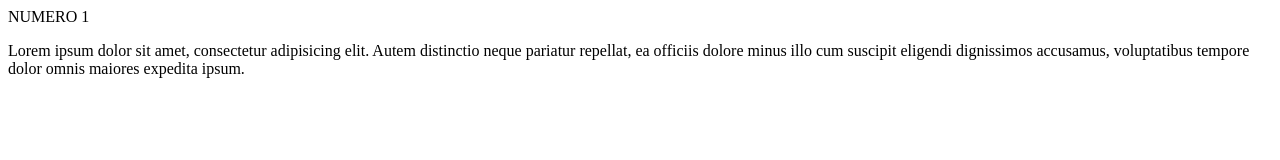
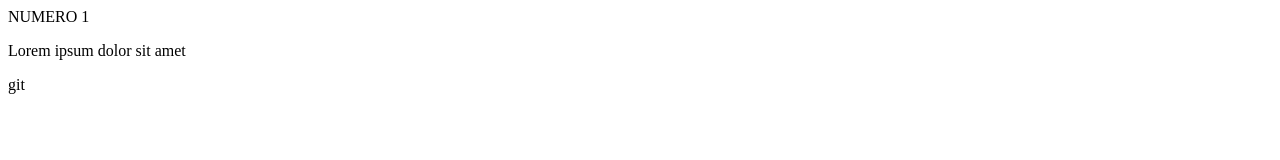
Before and after one commit to INGANDRESCHACON/REPOSITORIO_NUMERO_UNO, a plain HTML site: page index.html in a window 1280 px wide. Drawn offline with Linux system fonts and the light colour scheme.

Commit message:
commit numero 11 parrafo

```diff
--- a/index.html
+++ b/index.html
@@ -8,6 +8,6 @@
 </head>
 <body>
 NUMERO 1
-<p>Lorem ipsum dolor sit amet, consectetur adipisicing elit. Autem distinctio neque pariatur repellat, ea officiis dolore minus illo cum suscipit eligendi dignissimos accusamus, voluptatibus tempore dolor omnis maiores expedita ipsum.</p>
+<p>Lorem ipsum dolor sit amet</p>git
 </body>
 </html>
```
